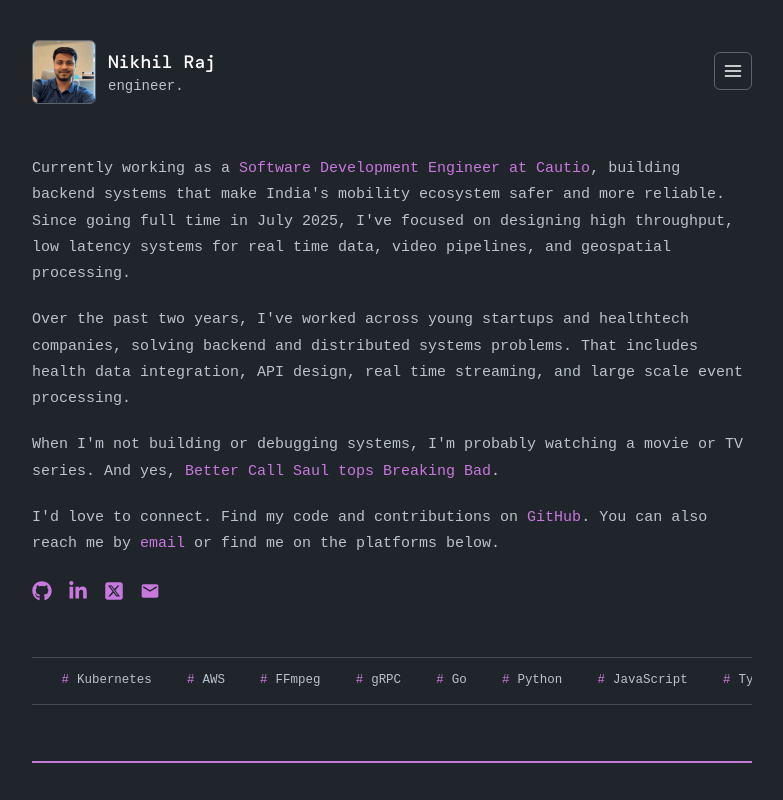
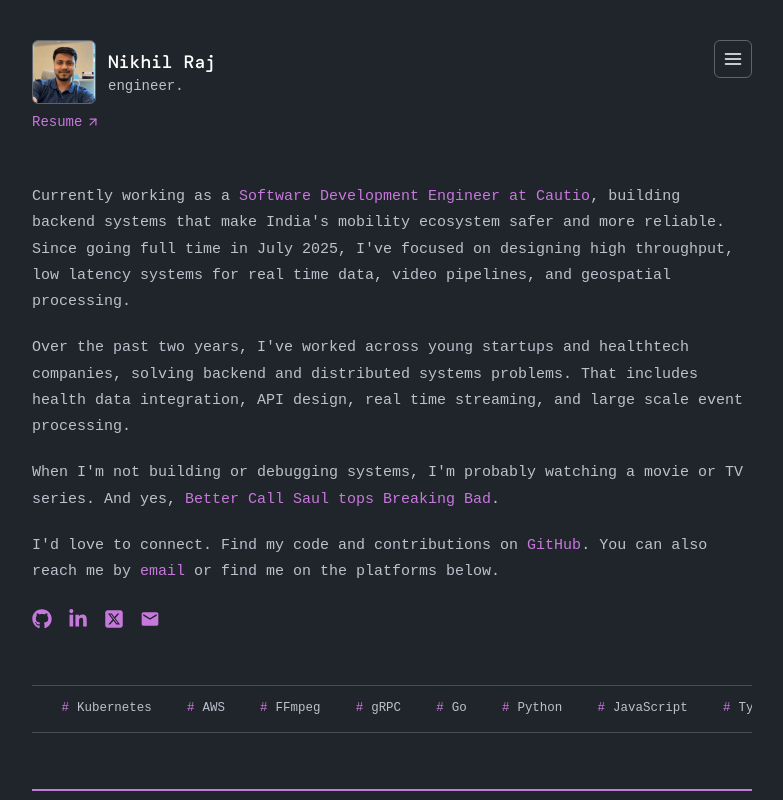
Before and after one commit to nikhil25803/portfolio, a React (Vite) app: page / in a window 1280 px wide. Shown: the top 800 px of the page, without its empty margins (248-1031 px from the left). Built offline with nearby package versions, Linux system fonts and the light colour scheme; a web font is replaced by a local one.

Commit message:
feat: add resume link to Navbar and update layout structure

```diff
--- a/src/components/Navbar.tsx
+++ b/src/components/Navbar.tsx
@@ -1,6 +1,6 @@
 import { useEffect, useRef, useState } from "react";
 import { Link, useLocation } from "react-router-dom";
-import { FiMenu, FiX } from "react-icons/fi";
+import { FiArrowUpRight, FiMenu, FiX } from "react-icons/fi";
 import profileImage1 from "../assets/thumbnails/profile/profile-1.webp";
 import profileImage2 from "../assets/thumbnails/profile/profile-2.webp";
 import profileImage3 from "../assets/thumbnails/profile/profile-3.webp";
@@ -62,7 +62,8 @@ const Navbar = () => {
   );
 
   return (
-    <header className="site-container flex items-center justify-between pt-10 pb-8">
+    <header className="site-container flex items-start justify-between pt-10 pb-8">
+      <div className="flex flex-col items-start gap-2">
         <div className="flex items-center gap-3">
           {canShuffle ? (
             <button
@@ -86,6 +87,16 @@ const Navbar = () => {
             </span>
             <span className="block text-sm text-textGray">engineer.</span>
           </Link>
+        </div>
+        <a
+          href="https://drive.google.com/file/d/1Jf6UxOy3fnhm6mBNdYIIJTg__vt48X96/view"
+          target="_blank"
+          rel="noreferrer"
+          className="inline-flex items-center gap-1 text-sm"
+        >
+          Resume
+          <FiArrowUpRight aria-hidden="true" focusable="false" />
+        </a>
       </div>
 
       <div ref={menuRef} className="relative">
```
Lines whose indentation alone changed are shown as unchanged.
